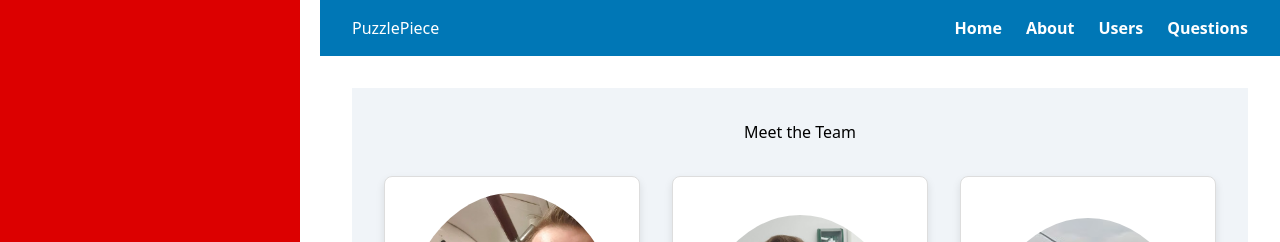
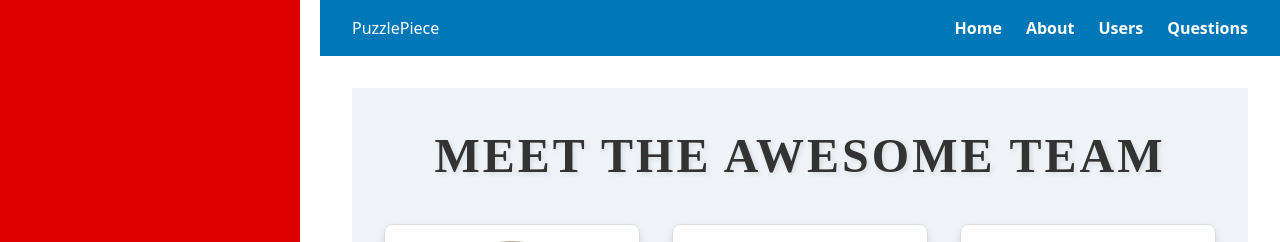
Before and after one commit to Dannybrush/PuzzlePiece, a SvelteKit app in the folder PP_Website/: page /dev/meet-the-team in a window 1280 px wide. Shown: the top 242 px of the page. Built offline with nearby package versions, Linux system fonts and the light colour scheme.

Commit message:
small updates

```diff
--- a/PP_Website/src/routes/dev/home/+page.svelte
+++ b/PP_Website/src/routes/dev/home/+page.svelte
@@ -7,7 +7,7 @@
     <header class="header">
       <h1>Welcome to Our Website</h1>
       <p>Your one-stop destination to meet the team and learn about our project!</p>
-      <a href="/Team" class="cta-button">Meet the Team</a>
+      <a href="/dev/meet-the-team" class="cta-button">Meet the Team</a>
     </header>
 
     <nav class="navigation">
@@ -18,12 +18,10 @@
         <li><a href="/dev/admin/questions">questions</a></li>
         <li><a href="/dev/admin/users">users</a></li>
         <li><a href="/dev/meet-the-team">meet the team</a></li>
-        <li><a href="/dev/login">Supabase</a></li>
         <li><a href="/dev/login/signup">projects</a></li>
         <li><a href="/dev/login">login</a></li>
         <li><a href="/dev/supabase">supabase</a></li>
-        <li><a href="/about">about</a></li>
-        <li><a href="/api">api</a></li>
+        <li><a href="/dev/contact">contact</a></li>
       </ul>
     </nav>
 
@@ -37,8 +35,8 @@
     </footer>
   </section>
 
+  <style>
   /* Home Page Styles */
-  <style>/* Home Page Styles */
     .home-page {
       text-align: center;
       font-family: Arial, sans-serif;
--- a/PP_Website/src/routes/dev/meet-the-team/+page.svelte
+++ b/PP_Website/src/routes/dev/meet-the-team/+page.svelte
@@ -40,7 +40,8 @@ function toggleBio(index) {
 
 
 <main class="team-page">
-  <h1>Meet the Team</h1>
+  <h1 class="fancy-heading">Meet the awesome Team</h1>
+
   <section class="team-grid">
     {#each teamMembers as member, index}
       <button
@@ -127,4 +128,16 @@ function toggleBio(index) {
     border-top: 1px solid #ddd;
     padding-top: 0.5rem;
   }
+  /* Fancy Heading Style */
+.fancy-heading {
+  font-family: 'Playfair Display', serif; /* Use a fancy serif font */
+  font-size: 3rem; /* Make the font large */
+  color: #333; /* Dark gray color */
+  letter-spacing: 3px; /* Space out the letters */
+  text-transform: uppercase; /* Uppercase letters for emphasis */
+  text-shadow: 2px 2px 5px rgba(0, 0, 0, 0.1); /* Subtle shadow for depth */
+  margin-bottom: 1rem; /* Add some space below the heading */
+  font-weight: bold; /* Make the font bold */
+}
+
 </style>
```
